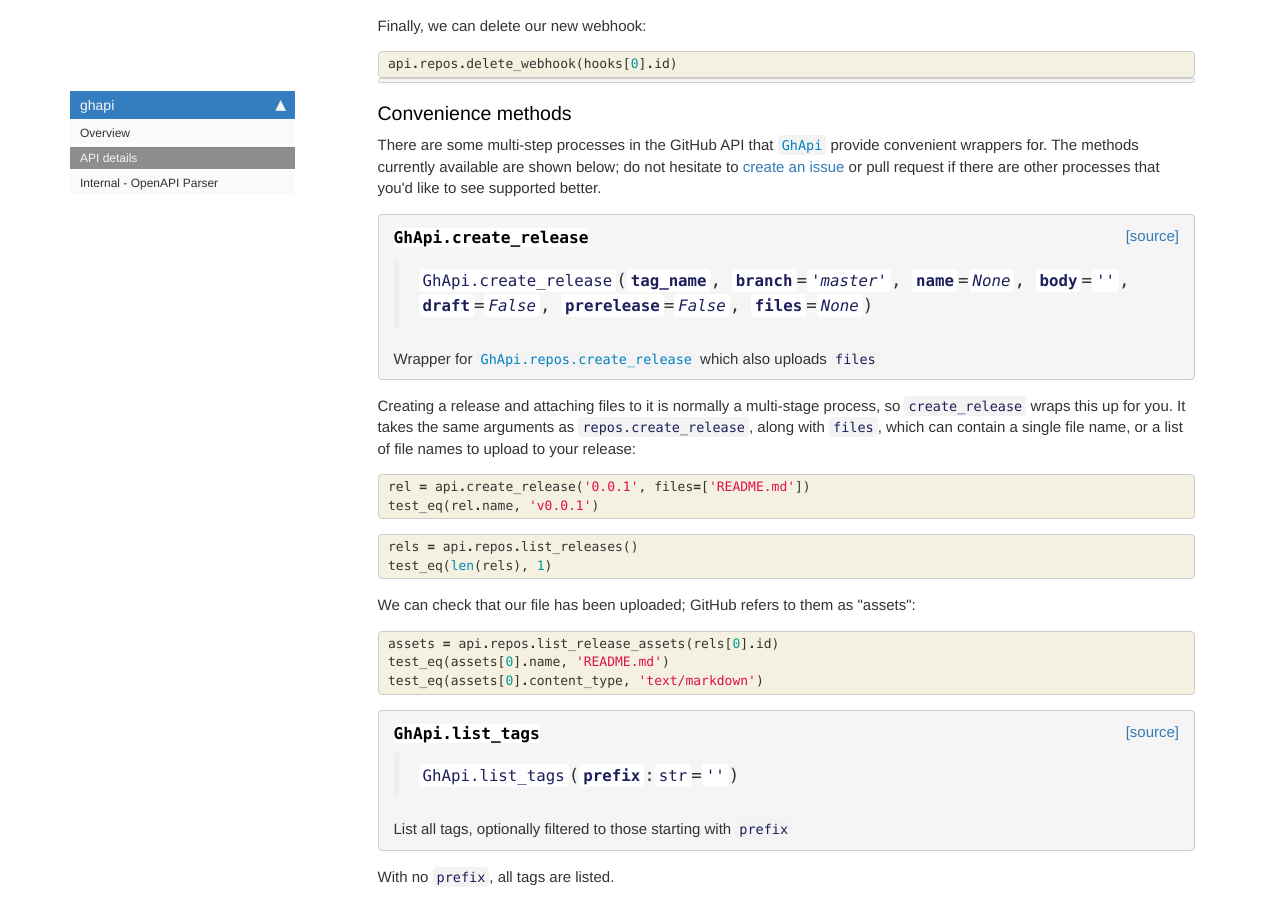
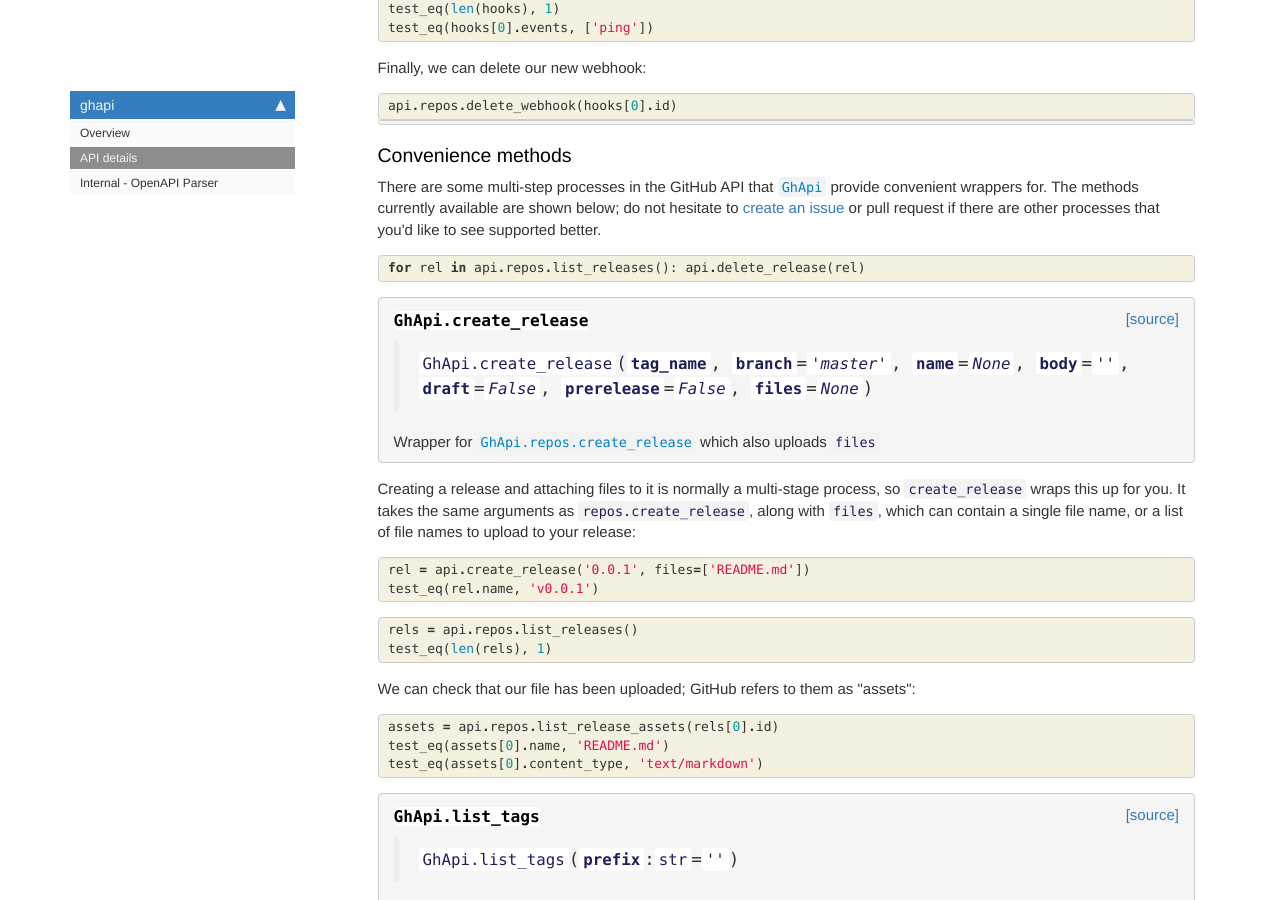
Before and after one commit to fastai/ghapi, a Jekyll site: the page built from docs/core.html, in a window 1280 px wide and 900 px high, scrolled down 2682 px. Built offline with Jekyll 4.4.1, drawn with Linux system fonts in a browser that asks for light colours; nearby versions of some CDN libraries; comment, search, counter and statistics services are not loaded.

Commit message:
delete releases before test

```diff
--- a/docs/core.html
+++ b/docs/core.html
@@ -32,6 +32,23 @@ nb_path: "00_core.ipynb"
     {% raw %}
 
 <div class="cell border-box-sizing code_cell rendered">
+
+</div>
+    {% endraw %}
+
+    {% raw %}
+
+<div class="cell border-box-sizing code_cell rendered">
+<div class="input">
+
+<div class="inner_cell">
+    <div class="input_area">
+<div class=" highlight hl-ipython3"><pre><span></span><span class="kn">from</span> <span class="nn">nbdev</span> <span class="kn">import</span> <span class="o">*</span>
+</pre></div>
+
+    </div>
+</div>
+</div>
 
 </div>
     {% endraw %}
@@ -501,6 +518,30 @@ nb_path: "00_core.ipynb"
     {% raw %}
 
 <div class="cell border-box-sizing code_cell rendered">
+<div class="input">
+
+<div class="inner_cell">
+    <div class="input_area">
+<div class=" highlight hl-ipython3"><pre><span></span><span class="k">for</span> <span class="n">rel</span> <span class="ow">in</span> <span class="n">api</span><span class="o">.</span><span class="n">repos</span><span class="o">.</span><span class="n">list_releases</span><span class="p">():</span> <span class="n">api</span><span class="o">.</span><span class="n">delete_release</span><span class="p">(</span><span class="n">rel</span><span class="p">)</span>
+</pre></div>
+
+    </div>
+</div>
+</div>
+
+</div>
+    {% endraw %}
+
+    {% raw %}
+
+<div class="cell border-box-sizing code_cell rendered">
+
+</div>
+    {% endraw %}
+
+    {% raw %}
+
+<div class="cell border-box-sizing code_cell rendered">
 
 <div class="output_wrapper">
 <div class="output">
@@ -509,7 +550,7 @@ nb_path: "00_core.ipynb"
 
 
 <div class="output_markdown rendered_html output_subarea ">
-<h4 id="GhApi.create_release" class="doc_header"><code>GhApi.create_release</code><a href="https://github.com/fastai/ghapi/tree/master/ghapi/core.py#L90" class="source_link" style="float:right">[source]</a></h4><blockquote><p><code>GhApi.create_release</code>(<strong><code>tag_name</code></strong>, <strong><code>branch</code></strong>=<em><code>'master'</code></em>, <strong><code>name</code></strong>=<em><code>None</code></em>, <strong><code>body</code></strong>=<em><code>''</code></em>, <strong><code>draft</code></strong>=<em><code>False</code></em>, <strong><code>prerelease</code></strong>=<em><code>False</code></em>, <strong><code>files</code></strong>=<em><code>None</code></em>)</p>
+<h4 id="GhApi.create_release" class="doc_header"><code>GhApi.create_release</code><a href="https://github.com/fastai/ghapi/tree/master/ghapi/core.py#L97" class="source_link" style="float:right">[source]</a></h4><blockquote><p><code>GhApi.create_release</code>(<strong><code>tag_name</code></strong>, <strong><code>branch</code></strong>=<em><code>'master'</code></em>, <strong><code>name</code></strong>=<em><code>None</code></em>, <strong><code>body</code></strong>=<em><code>''</code></em>, <strong><code>draft</code></strong>=<em><code>False</code></em>, <strong><code>prerelease</code></strong>=<em><code>False</code></em>, <strong><code>files</code></strong>=<em><code>None</code></em>)</p>
 </blockquote>
 <p>Wrapper for <a href="/core.html#GhApi.repos.create_release"><code>GhApi.repos.create_release</code></a> which also uploads <code>files</code></p>
 
@@ -610,7 +651,7 @@ nb_path: "00_core.ipynb"
 
 
 <div class="output_markdown rendered_html output_subarea ">
-<h4 id="GhApi.list_tags" class="doc_header"><code>GhApi.list_tags</code><a href="https://github.com/fastai/ghapi/tree/master/ghapi/core.py#L102" class="source_link" style="float:right">[source]</a></h4><blockquote><p><code>GhApi.list_tags</code>(<strong><code>prefix</code></strong>:<code>str</code>=<em><code>''</code></em>)</p>
+<h4 id="GhApi.list_tags" class="doc_header"><code>GhApi.list_tags</code><a href="https://github.com/fastai/ghapi/tree/master/ghapi/core.py#L109" class="source_link" style="float:right">[source]</a></h4><blockquote><p><code>GhApi.list_tags</code>(<strong><code>prefix</code></strong>:<code>str</code>=<em><code>''</code></em>)</p>
 </blockquote>
 <p>List all tags, optionally filtered to those starting with <code>prefix</code></p>
 
@@ -690,7 +731,7 @@ nb_path: "00_core.ipynb"
 
 
 <div class="output_markdown rendered_html output_subarea ">
-<h4 id="GhApi.list_branches" class="doc_header"><code>GhApi.list_branches</code><a href="https://github.com/fastai/ghapi/tree/master/ghapi/core.py#L108" class="source_link" style="float:right">[source]</a></h4><blockquote><p><code>GhApi.list_branches</code>(<strong><code>prefix</code></strong>:<code>str</code>=<em><code>''</code></em>)</p>
+<h4 id="GhApi.list_branches" class="doc_header"><code>GhApi.list_branches</code><a href="https://github.com/fastai/ghapi/tree/master/ghapi/core.py#L115" class="source_link" style="float:right">[source]</a></h4><blockquote><p><code>GhApi.list_branches</code>(<strong><code>prefix</code></strong>:<code>str</code>=<em><code>''</code></em>)</p>
 </blockquote>
 <p>List all branches, optionally filtered to those starting with <code>prefix</code></p>
 
@@ -746,7 +787,7 @@ nb_path: "00_core.ipynb"
 
 
 <div class="output_markdown rendered_html output_subarea ">
-<h4 id="GhApi.delete_release" class="doc_header"><code>GhApi.delete_release</code><a href="https://github.com/fastai/ghapi/tree/master/ghapi/core.py#L114" class="source_link" style="float:right">[source]</a></h4><blockquote><p><code>GhApi.delete_release</code>(<strong><code>release</code></strong>)</p>
+<h4 id="GhApi.delete_release" class="doc_header"><code>GhApi.delete_release</code><a href="https://github.com/fastai/ghapi/tree/master/ghapi/core.py#L81" class="source_link" style="float:right">[source]</a></h4><blockquote><p><code>GhApi.delete_release</code>(<strong><code>release</code></strong>)</p>
 </blockquote>
 <p>Delete a release and its associated tag</p>
 
@@ -756,13 +797,6 @@ nb_path: "00_core.ipynb"
 
 </div>
 </div>
-
-</div>
-    {% endraw %}
-
-    {% raw %}
-
-<div class="cell border-box-sizing code_cell rendered">
 
 </div>
     {% endraw %}
--- a/ghapi/_nbdev.py
+++ b/ghapi/_nbdev.py
@@ -4,10 +4,10 @@ __all__ = ["index", "modules", "custom_doc_links", "git_url"]
 
 index = {"GH_HOST": "00_core.ipynb",
          "GhApi": "00_core.ipynb",
+         "GhApi.delete_release": "00_core.ipynb",
          "GhApi.create_release": "00_core.ipynb",
          "GhApi.list_tags": "00_core.ipynb",
          "GhApi.list_branches": "00_core.ipynb",
-         "GhApi.delete_release": "00_core.ipynb",
          "GH_OPENAPI_URL": "90_build_lib.ipynb",
          "build_funcs": "90_build_lib.ipynb",
          "GhMeta": "90_build_lib.ipynb"}
```
Also changed, not shown: ghapi/core.py (+7 -7 lines), 1 other file.
